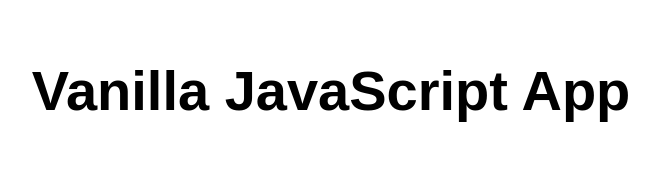
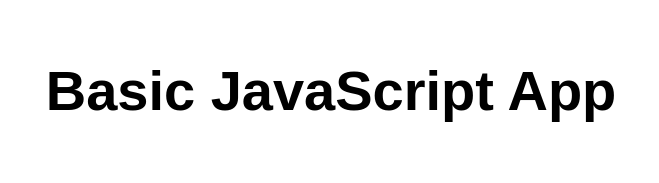
Before and after one commit to luterbach/static-web-app1, a website: page src/index.html in a window 1280 px wide. Shown: the whole page, without its empty margins (309-968 px from the left). Drawn offline with Linux system fonts and the light colour scheme.

Commit message:
Update index.html

```diff
--- a/src/index.html
+++ b/src/index.html
@@ -5,12 +5,12 @@
   <meta charset="UTF-8">
   <meta name="viewport" content="width=device-width, initial-scale=1.0">
   <link rel="stylesheet" href="styles.css">
-  <title>Vanilla JavaScript App</title>
+  <title>Basic JavaScript App</title>
 </head>
 
 <body>
   <main>
-    <h1>Vanilla JavaScript App</h1>
+    <h1>Basic JavaScript App</h1>
   </main>
 </body>
 
```
